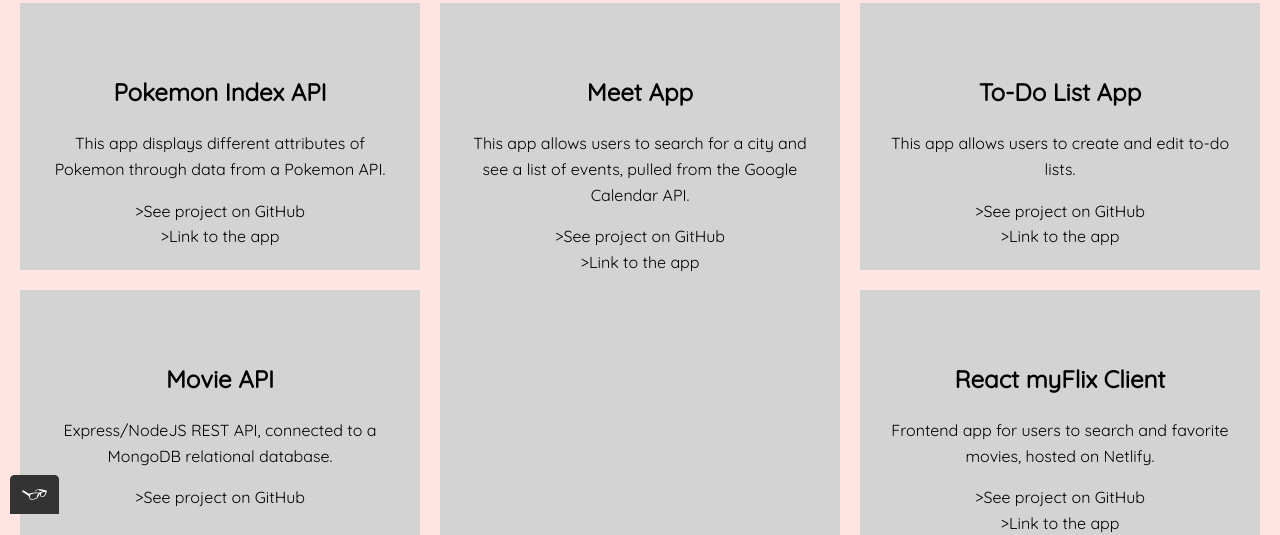
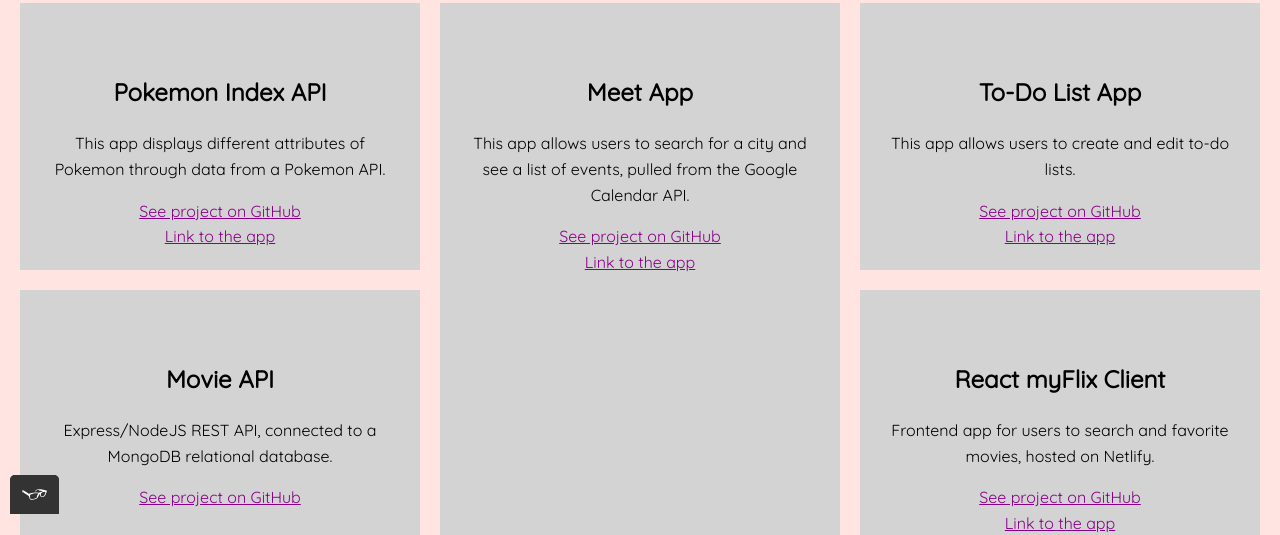
Before and after one commit to jordanl412/portfolio-website, a plain HTML site: page work.html in a window 1280 px wide. Shown: the part 286-821 px from the top of the page. Drawn offline with nearby package versions, Linux system fonts and the light colour scheme.

Commit message:
Fixed "work" links

```diff
--- a/work.html
+++ b/work.html
@@ -39,34 +39,34 @@
                 <p>
                     This app displays different attributes of Pokemon through data from a Pokemon API.
                 </p>
-                <a href="https://github.com/jordanl412/simple-js-app" target="_blank"></a>>See project on GitHub</a>
+                <a href="https://github.com/jordanl412/simple-js-app" target="_blank">See project on GitHub</a>
                 <br>
-                <a href="https://jordanl412.github.io/simple-js-app/" target="_blank"></a>>Link to the app</a>
+                <a href="https://jordanl412.github.io/simple-js-app/" target="_blank">Link to the app</a>
             </div>
             <div class="project-list__item">
                 <h2>To-Do List App</h2>
                 <p>
                     This app allows users to create and edit to-do lists.
                 </p>
-                <a href="https://github.com/jordanl412/to-do-list-app" target="_blank"></a>>See project on GitHub</a>
+                <a href="https://github.com/jordanl412/to-do-list-app" target="_blank">See project on GitHub</a>
                 <br>
-                <a href="https://jordanl412.github.io/to-do-list-app/" target="_blank"></a>>Link to the app</a>
+                <a href="https://jordanl412.github.io/to-do-list-app/" target="_blank">Link to the app</a>
             </div>
             <div class="project-list__item">
                 <h2>Movie API</h2>
                 <p>
                     Express/NodeJS REST API, connected to a MongoDB relational database.
                 </p>
-                <a href="https://github.com/jordanl412/movie-api" target="_blank"></a>>See project on GitHub</a>
+                <a href="https://github.com/jordanl412/movie-api" target="_blank">See project on GitHub</a>
             </div>
             <div class="project-list__item">
                 <h2>React myFlix Client</h2>
                 <p>
                     Frontend app for users to search and favorite movies, hosted on Netlify.
                 </p>
-                <a href="https://github.com/jordanl412/myFlix-client" target="_blank"></a>>See project on GitHub</a>
+                <a href="https://github.com/jordanl412/myFlix-client" target="_blank">See project on GitHub</a>
                 <br>
-                <a href="https://jordan-myflix-app.netlify.app/login" target="_blank"></a>>Link to the app</a>
+                <a href="https://jordan-myflix-app.netlify.app/login" target="_blank">Link to the app</a>
             </div>
             <div class="project-list__item">
                 <h2>Upcoming</h2>
@@ -80,9 +80,9 @@
                 <p>
                     This app allows users to search for a city and see a list of events, pulled from the Google Calendar API.
                 </p>
-                <a href="https://github.com/jordanl412/meet" target="_blank"></a>>See project on GitHub</a>
+                <a href="https://github.com/jordanl412/meet" target="_blank">See project on GitHub</a>
                 <br>
-                <a href="https://jordanl412.github.io/meet/" target="_blank"></a>>Link to the app</a>
+                <a href="https://jordanl412.github.io/meet/" target="_blank">Link to the app</a>
             </div>
         </div>
     </section>
```
